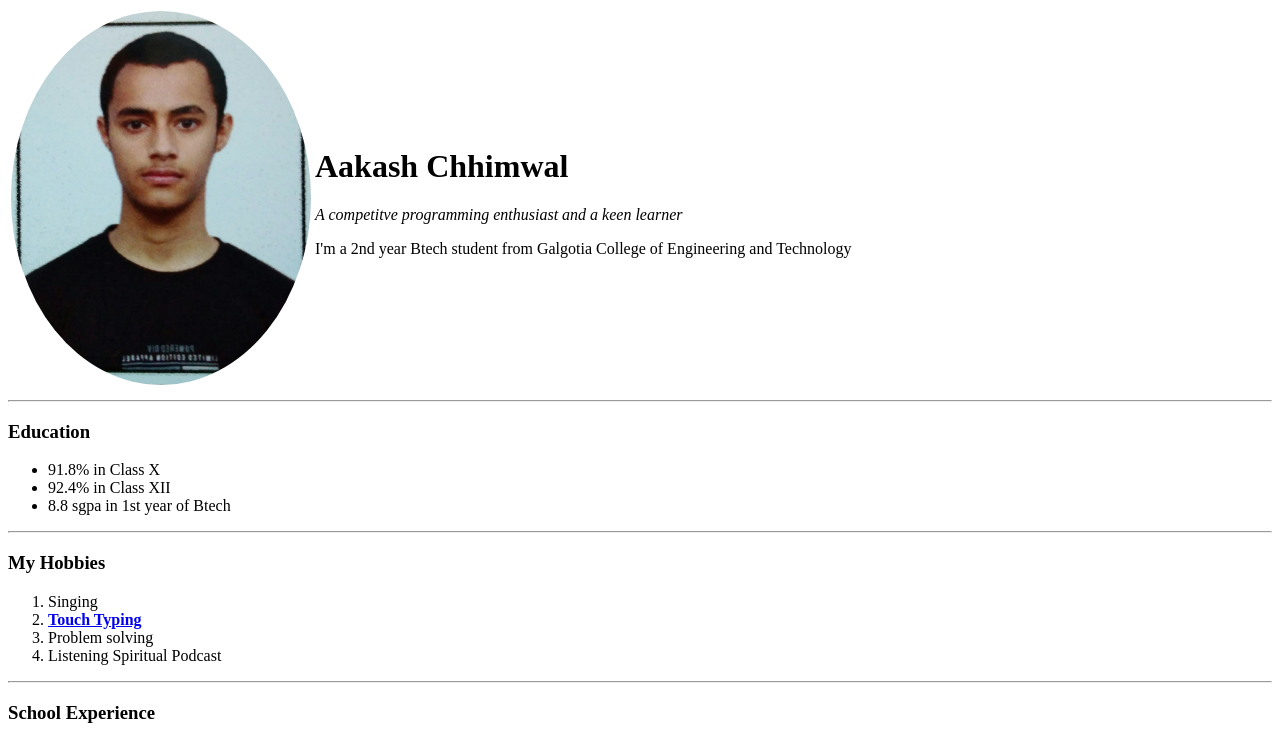
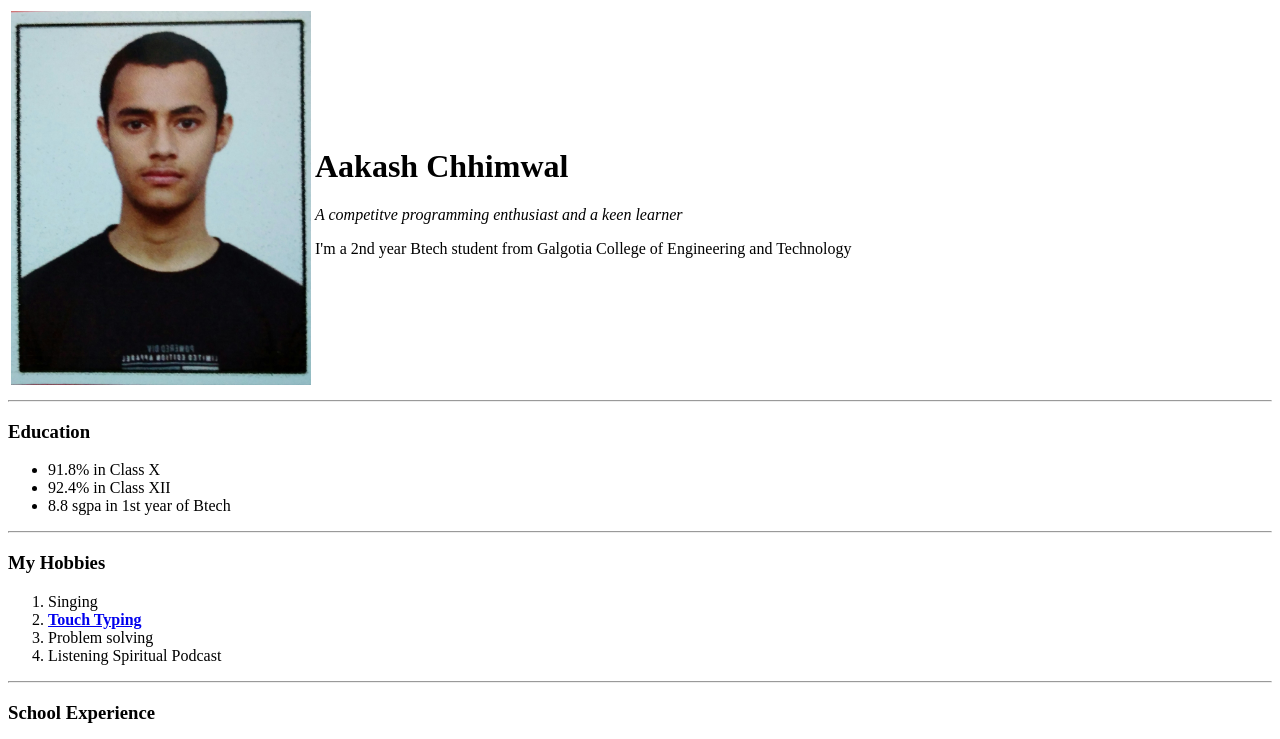
Before and after one commit to Akkuchmwl-01/CV, a plain HTML site: page index.html in a window 1280 px wide. Shown: the top 739 px of the page. Drawn offline with Linux system fonts and the light colour scheme.

Commit message:
Update index.html

```diff
--- a/index.html
+++ b/index.html
@@ -4,11 +4,6 @@
     <title>My Personal CV</title>
     <meta name="author" content="Aakash Chhimwal">
     <meta name="description" content="Aakash Chhimwal's Personal Website">
-    <style>
-      img{
-        border-radius: 50%;
-      }
-    </style>
   </head>
 
   <body>
```
